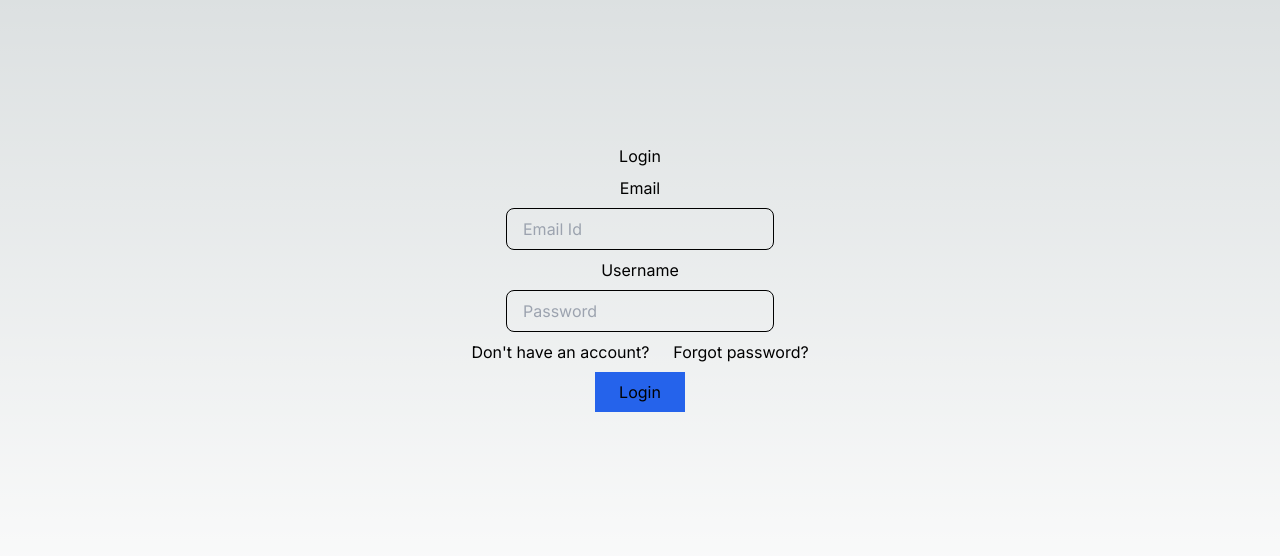
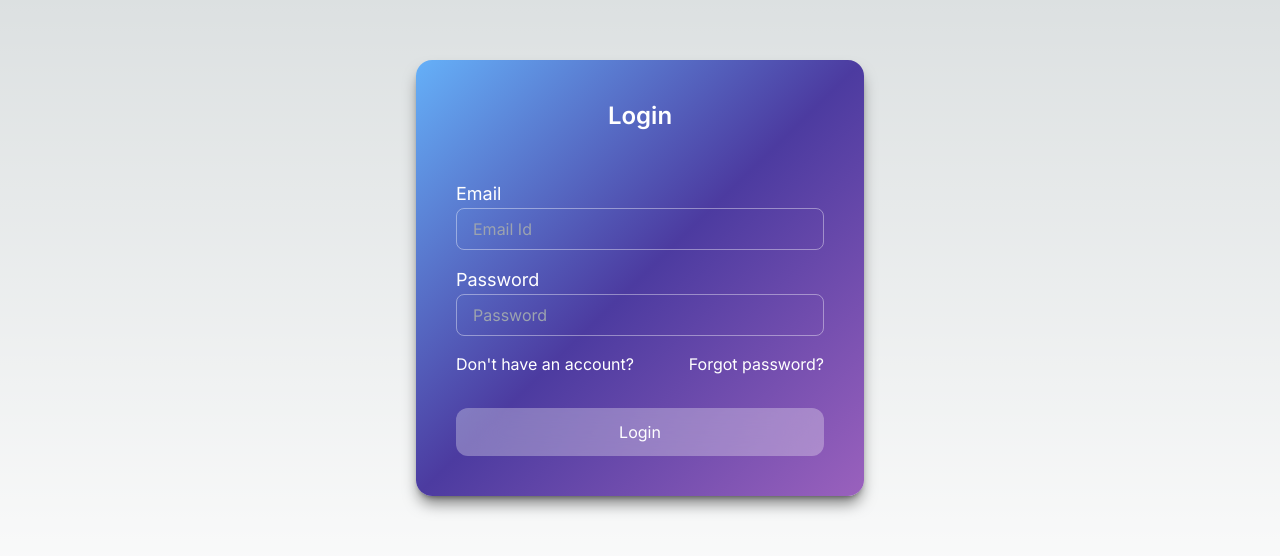
Before and after one commit to sriram651/auth-app, a Next.js app: page /login in a window 1280 px wide. Shown: the part 122-678 px from the top of the page. Built offline with nearby package versions, Linux system fonts and the light colour scheme.

Commit message:
style: login page style, toast function extraction

```diff
--- a/src/app/forgotpassword/page.jsx
+++ b/src/app/forgotpassword/page.jsx
@@ -4,24 +4,21 @@ import React, { useState } from 'react'
 
 import Head from 'next/head'
 import axios from 'axios';
-import toast from 'react-hot-toast';
+import showToast from '@/helpers/toast';
 
 export default function ForgotPassword() {
     const [email, setEmail] = useState("");
     const [loading, setLoading] = useState(false);
 
-    const notify = (message) => toast(message, { duration: 2000, position: 'bottom' });
-
-
     async function generateResetLink(e) {
         e.preventDefault();
         setLoading(true);
         try {
-            const response = await axios.post("/api/forgotpassword", { email });
-            notify("Password reset link has been sent, Check your inbox!")
+            await axios.post("/api/forgotpassword", { email });
+            showToast("Password reset link has been sent, Check your inbox!", 4000, "top-right", "success");
         } catch ({ response: { data: { error } } }) {
             if (error.includes("not found")) {
-                notify("User not found, Kindly register...");
+                showToast("User not found!", 4000, "top-right", "error");
             }
         } finally {
             setLoading(false);
--- a/src/app/login/page.jsx
+++ b/src/app/login/page.jsx
@@ -5,7 +5,7 @@ import React, { useState } from 'react'
 import Head from 'next/head';
 import Link from 'next/link';
 import axios from 'axios';
-import toast from 'react-hot-toast';
+import showToast from '@/helpers/toast';
 import { useRouter } from 'next/navigation';
 
 export default function LoginPage() {
@@ -15,21 +15,20 @@ export default function LoginPage() {
     password: "",
   });
   const [loading, setLoading] = useState(false);
-  const notify = (message) => toast(message, { duration: 2000, position: 'bottom' });
 
   async function onSignup(e) {
     e.preventDefault();
     try {
-      const response = await axios.post("/api/login", user);
-      notify("Logged in successfully!")
+      await axios.post("/api/login", user);
+      showToast("Logged in successfully!", 3000, "top-right", "success");
       router?.push("/profile");
     } catch ({ response: { data: { error } } }) {
       if (error.includes("password")) {
-        notify("Invalid password");
+        showToast("Invalid password", 3000, "top-right", "error")
       } else if (error.includes("User not found")) {
-        notify("User not found, Register and come back!");
+        showToast("User not found, Register and come back!", 3000, "top-right", "error")
       } else {
-        notify("Something went wrong, please try again later!");
+        showToast("Something went wrong, please try again later!", 3000, "top-right", "error")
       }
     } finally {
       setLoading(false);
@@ -38,32 +37,42 @@ export default function LoginPage() {
   return (
     <>
       <Head>
-        <title>Login</title>
+        <title>Login | Auth App</title>
       </Head>
-      <form className='w-full min-h-screen flex flex-col justify-center items-center gap-2' onSubmit={onSignup}>
-        <h1>Login</h1>
-        <label htmlFor="username">Email</label>
+      <div className='w-full min-h-svh flex flex-col justify-center items-center'>
+        <form
+          className='w-11/12 md:w-full max-w-md bg-gradient-to-br from-[#65B0F8] via-[#4C3BA0] to-[#9A61BD] text-white backdrop-blur-xl p-6 md:p-10 rounded-2xl h-max flex flex-col justify-center items-start gap-4 md:gap-8 shadow-lg shadow-black/50'
+          onSubmit={onSignup}
+          // style={{
+          //   background: "linear-gradient(90deg, rgb(249, 115, 22, 0), rgb(249, 115, 22, 0), rgb(157, 23, 77, 0)",
+          // }}
+        >
+          <h1 className='text-2xl font-semibold text-center w-full'>Login</h1>
+          <div className="w-full flex flex-col justify-center items-start gap-0">
+            <label className='text-base md:text-lg mt-4' htmlFor="email">Email</label>
             <input
               type="text"
               value={user.email}
               onChange={(e) => setUser((prev) => { return { ...prev, email: e.target.value } })}
               placeholder='Email Id'
-          className='w-max px-4 py-2 bg-transparent outline-none border border-black dark:border-white rounded-lg'
+              className='w-full px-4 py-2 bg-transparent outline-none border border-white/40 focus:border-white rounded-lg'
             />
-        <label htmlFor="username">Username</label>
+            <label className='text-base md:text-lg mt-4' htmlFor="password">Password</label>
             <input
               type="password"
               value={user.password}
               onChange={(e) => setUser((prev) => { return { ...prev, password: e.target.value } })}
               placeholder='Password'
-          className='w-max px-4 py-2 bg-transparent outline-none border border-black dark:border-white rounded-lg'
+              className='w-full px-4 py-2 bg-transparent outline-none border border-white/40 focus:border-white rounded-lg'
             />
-        <div className="flex flex-row justify-center items-center gap-6">
-          <Link href="/signup">Don&apos;t have an account?</Link>
-          <Link href="/forgotpassword">Forgot password?</Link>
+            <div className="mt-4 w-full flex flex-row flex-wrap justify-between items-center gap-2">
+              <Link href="/signup" className='hover:text-black focus:text-black outline-none'>Don&apos;t have an account?</Link>
+              <Link href="/forgotpassword" className='hover:text-black focus:text-black outline-none'>Forgot password?</Link>
             </div>
-        <button type="submit" className='w-max px-6 py-2 bg-blue-600' disabled={loading}>Login</button>
+          </div>
+          <button type="submit" className='w-full px-6 py-3 bg-white/30 backdrop-blur-xl hover:text-black focus:text-black rounded-xl outline-none' disabled={loading}>{loading ? "Please wait..." : "Login"}</button>
         </form>
+      </div>
     </>
   )
 }
--- a/src/app/profile/page.jsx
+++ b/src/app/profile/page.jsx
@@ -4,15 +4,13 @@ import React, { useEffect, useState } from 'react'
 
 import Link from 'next/link';
 import axios from 'axios';
-import toast from 'react-hot-toast';
+import showToast from '@/helpers/toast';
 import { useRouter } from 'next/navigation';
 
 export default function ProfilePage() {
   const router = useRouter();
   const [user, setUser] = useState(null);
   const [loading, setLoading] = useState(false);
-
-  const notify = (message) => toast(message, { duration: 2000, position: 'bottom' });
 
   useEffect(() => {
     const getUserDetails = async () => {
@@ -30,12 +28,12 @@ export default function ProfilePage() {
   async function onLogout() {
     setLoading(true);
     try {
-      const response = await axios.request("/api/logout");
-      notify("Logout successful");
+      await axios.request("/api/logout");
+      showToast("You've been logged out successfully!", 3000, "top-right", "success");
       router.push("/login");
     } catch (error) {
       console.log(error);
-      notify("Logout failed!");
+      showToast("Logout failed!", 3000, "top-right", "error");
     } finally {
       setLoading(false);
     }
--- a/src/app/resetpassword/page.jsx
+++ b/src/app/resetpassword/page.jsx
@@ -5,7 +5,7 @@ import React, { useEffect, useState } from 'react'
 import Head from 'next/head'
 import Link from 'next/link'
 import axios from 'axios';
-import toast from 'react-hot-toast';
+import showToast from '@/helpers/toast';
 import { useRouter } from 'next/navigation';
 
 export default function ResetPassword() {
@@ -17,11 +17,10 @@ export default function ResetPassword() {
         confirmPassword: "",
     });
     const [loading, setLoading] = useState(false);
-    const notify = (message) => toast(message, { duration: 2000, position: 'bottom' });
 
     useEffect(() => {
         const urlToken = window.location.search?.split("=")[1];
-        if(Boolean(urlToken)) {
+        if (Boolean(urlToken)) {
             setToken(urlToken);
         }
     }, []);
@@ -29,15 +28,15 @@ export default function ResetPassword() {
     async function onResetPassword(e) {
         e.preventDefault();
         try {
-            const response = await axios.post("/api/resetpassword", { token: token, newPassword: user.password });
-            notify("Password reset successful!")
+            await axios.post("/api/resetpassword", { token: token, newPassword: user.password });
+            showToast("Password has been reset successfully!", 4000, "top-right", "success");
             router?.push("/login");
         } catch ({ response: { data: { error } } }) {
             if (error.includes("Invalid URL")) {
-                notify("Invalid URL!");
-                router.push("/login");
+                showToast("Access denied, Get reset link to proceed!", 4000, "top-right", "error");
+                router.push("/forgotpassword");
             } else {
-                notify("Something went wrong, please try again later!");
+                showToast("Something went wrong, please try again later!", 4000, "top-right", "error");
             }
         } finally {
             setLoading(false);
--- /dev/null
+++ b/src/helpers/toast.js
@@ -0,0 +1,18 @@
+import { toast } from "react-hot-toast";
+
+export default function showToast(message, duration = 3000, position = "bottom-right", type = "default") {
+
+    if (type === "error") {
+        errorToast(message, duration, position);
+    } else if (type === "success") {
+        successToast(message, duration, position);
+    } else {
+        defaultToast(message, duration, position);
+    }
+}
+
+const errorToast = (message, duration, position) => toast.error(message, { duration, position });
+
+const successToast = (message, duration, position) => toast.success(message, { duration, position });
+
+const defaultToast = (message, duration, position) => toast(message, { duration, position });
```
Lines whose indentation alone changed are shown as unchanged.
